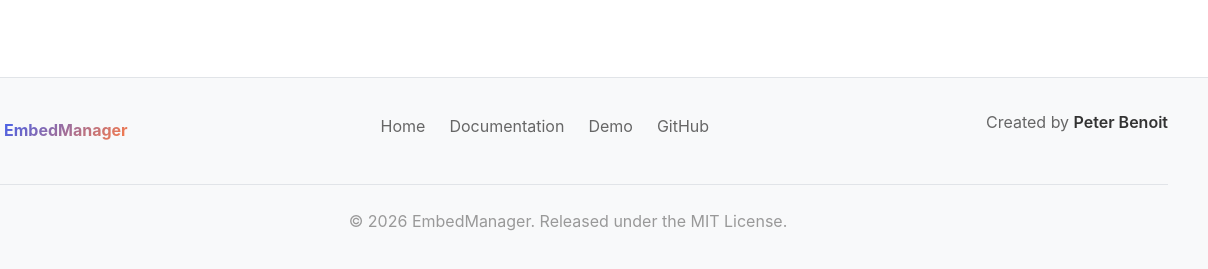
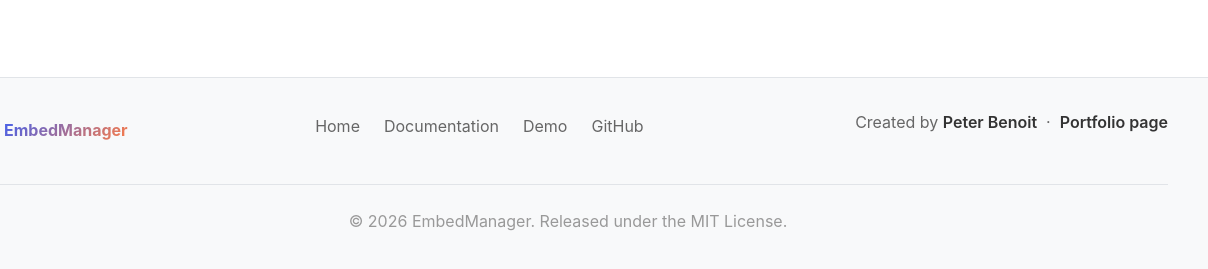
Before and after one commit to peterbenoit/EmbedManager, a website: page docs/documentation.html in a window 1280 px wide. Shown: the part 3534-3803 px from the top of the page, 72-1280 px from the left. Drawn offline with nearby package versions, Linux system fonts and the light colour scheme.

Commit message:
fix: update author links and homepage URL across documentation files

```diff
--- a/docs/documentation.html
+++ b/docs/documentation.html
@@ -245,8 +245,7 @@ window.EmbedManager.addEmbed(newContainer);</code></pre>
 					</ul>
 				</div>
 				<div class="footer-author">
-					<p>Created by <a href="https://www.peterbenoit.com" rel="author" class="seo-author-link">Peter
-							Benoit</a></p>
+					<p>Created by <a href="https://peterbenoit.com" rel="author" class="seo-author-link">Peter Benoit</a> &nbsp;&middot;&nbsp; <a href="https://peterbenoit.com/embedmanager/">Portfolio page</a></p>
 				</div>
 			</div>
 			<div class="footer-bottom">
--- a/package.json
+++ b/package.json
@@ -59,7 +59,7 @@
 	"bugs": {
 		"url": "https://github.com/peterbenoit/EmbedManager/issues"
 	},
-	"homepage": "https://github.com/peterbenoit/EmbedManager#readme",
+	"homepage": "https://peterbenoit.com/embedmanager/",
 	"devDependencies": {
 		"fs-extra": "^11.1.0",
 		"http-server": "^14.1.1",
```
Also changed, not shown: docs/demo.html (+1 -3 lines), docs/examples.html (+1 -2 lines), docs/index.html (+1 -2 lines), 1 other file.
